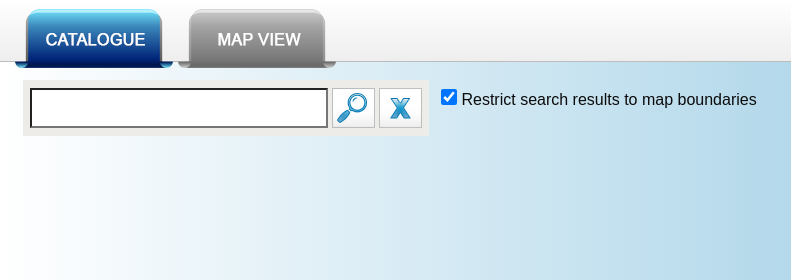
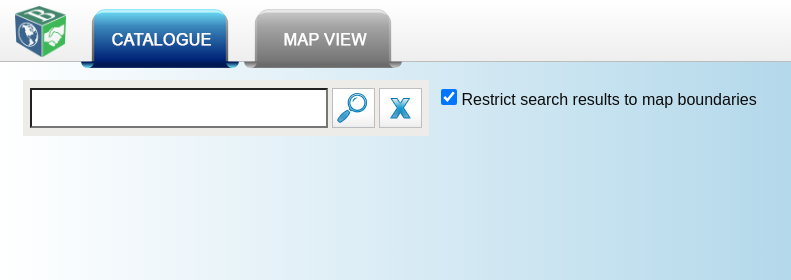
Before and after one commit to asascience-open/earthcube, a plain HTML site: page index.html in a window 1280 px wide. Shown: the top 280 px of the page, 0-791 px from the left. Drawn offline with nearby package versions, Linux system fonts and the light colour scheme.

Commit message:
add logo to header

```diff
--- a/index.html
+++ b/index.html
@@ -35,6 +35,7 @@
             <span class="icon-bar"></span>
             <span class="icon-bar"></span>
           </button>
+          <a class="navbar-brand" href="#" title="Earthcube"><img src="img/logo.png" alt="Earthcube" /></a>
         </div>
         <div class="navbar-collapse collapse">
           <ul class="nav navbar-nav">
--- a/style.css
+++ b/style.css
@@ -140,3 +140,11 @@
 #link-modal .modal-dialog {
   width: 300px;
 }
+
+.navbar-header > a.navbar-brand {
+  padding-top : 6px;
+}
+
+.navbar-header > a.navbar-brand > img {
+  width : 51px;
+}
```
Also changed, not shown: img/logo.png (added).
